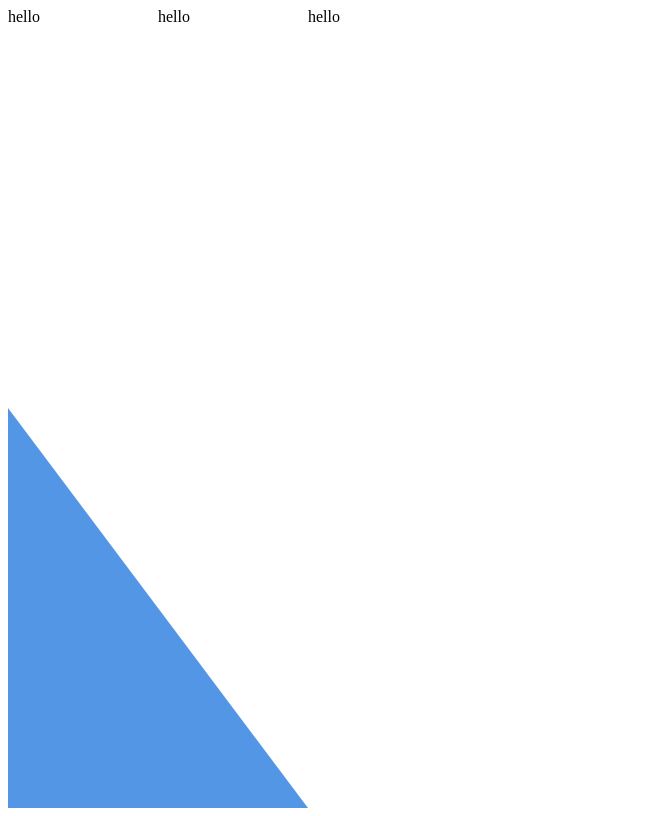
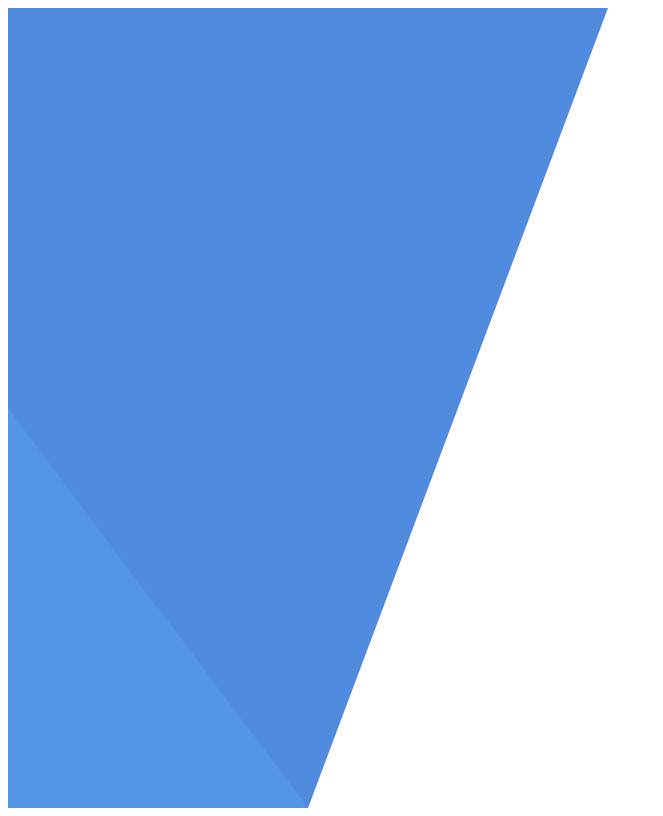
Before and after one commit to LindsayWilde/birthday-lindsay, a React (Create React App) app: page / in a window 1280 px wide. Shown: the whole page, without its empty margins (0-663 px from the left). Built offline with nearby package versions, Linux system fonts and the light colour scheme.

Commit message:
placed dark skews and added more scss files

```diff
--- a/src/App.css
+++ b/src/App.css
@@ -4,19 +4,43 @@
   display: grid;
   grid-template-rows: repeat(4, minmax(200px, 1fr));
   grid-template-columns: repeat(11, minmax(150px, 1fr)); }
+
 .grid__skew-light-one {
+  z-index: 10;
   -webkit-clip-path: polygon(0 0, 0% 100%, 100% 100%);
   clip-path: polygon(0 0, 0% 100%, 100% 100%);
-    background-color: #5496e6;
+  background-color: #5496E6;
+  margin-bottom: -1px;
   grid-column: 1/2;
   grid-row: 3/4; }
+
 .grid__skew-light-two {
+  z-index: 10;
   -webkit-clip-path: polygon(0 0, 0% 100%, 100% 100%);
   clip-path: polygon(0 0, 0% 100%, 100% 100%);
-    background-color: #5496e6;
+  background-color: #5496E6;
   grid-column: 2/3;
   grid-row: 4/5; }
+
 .grid__skew-light-three-box {
-    background-color: #5496e6;
+  z-index: 10;
+  background-color: #5496E6;
   grid-column: 1/2;
   grid-row: 4/5; }
+
+.grid__skew-dark-one-box {
+  background-color: #518BDE;
+  grid-column: 1/3;
+  grid-row: 1/5; }
+
+.grid__skew-dark-two {
+  -webkit-clip-path: polygon(0 0, 100% 0%, 50% 100%, 0% 100%);
+  clip-path: polygon(0 0, 100% 0%, 50% 100%, 0% 100%);
+  background-color: #518BDE;
+  grid-column: 1/5;
+  grid-row: 1/5; }
+
+.grid__skew-dark-three {
+  background-color: #518BDE;
+  grid-column: 1/2;
+  grid-row: 4/5; }
--- a/src/App.js
+++ b/src/App.js
@@ -5,9 +5,10 @@
   render() {
     return (
         <div className="grid">
-            <div>hello</div>
-            <div>hello</div>
-            <div>hello</div>
+            <div className="grid__skew-dark-one-box"></div>
+            <div className="grid__skew-dark-two"></div>
+            <div className="grid__skew-dark-three"></div>
+
             <div className="grid__skew-light-one"></div>
             <div className="grid__skew-light-two"></div>
             <div className="grid__skew-light-three-box"></div>
--- a/src/App.scss
+++ b/src/App.scss
@@ -1,30 +1,2 @@
-.grid {
-    height: 100vh;
-    width: 100vh;
-    display: grid;
-    grid-template-rows: repeat(4, minmax(200px, 1fr));
-    grid-template-columns: repeat(11, minmax(150px, 1fr));
-
-    &__skew-light-one {
-        -webkit-clip-path: polygon(0 0, 0% 100%, 100% 100%);
-        clip-path: polygon(0 0, 0% 100%, 100% 100%);
-        background-color: #5496e6;
-
-        grid-column: 1/2;
-        grid-row: 3/4;
-    }
-    &__skew-light-two {
-        -webkit-clip-path: polygon(0 0, 0% 100%, 100% 100%);
-        clip-path: polygon(0 0, 0% 100%, 100% 100%);
-        background-color: #5496e6;
-
-        grid-column: 2/3;
-        grid-row: 4/5;
-    }
-    &__skew-light-three-box {
-        background-color: #5496e6;
-
-        grid-column: 1/2;
-        grid-row: 4/5;
-    }
-}
+@import './base.scss';
+@import './clippaths.scss';
--- /dev/null
+++ b/src/base.css
@@ -0,0 +1,6 @@
+.grid {
+  height: 100vh;
+  width: 100vh;
+  display: grid;
+  grid-template-rows: repeat(4, minmax(200px, 1fr));
+  grid-template-columns: repeat(11, minmax(150px, 1fr)); }
--- /dev/null
+++ b/src/base.scss
@@ -0,0 +1,10 @@
+$color-blue-one: #5496E6;
+$color-blue-two: #518BDE;
+
+.grid {
+    height: 100vh;
+    width: 100vh;
+    display: grid;
+    grid-template-rows: repeat(4, minmax(200px, 1fr));
+    grid-template-columns: repeat(11, minmax(150px, 1fr));
+}
--- /dev/null
+++ b/src/clippaths.scss
@@ -0,0 +1,51 @@
+.grid {
+    &__skew-light-one {
+        z-index: 10;
+
+        -webkit-clip-path: polygon(0 0, 0% 100%, 100% 100%);
+        clip-path: polygon(0 0, 0% 100%, 100% 100%);
+        background-color: $color-blue-one;
+        margin-bottom: -1px;
+
+        grid-column: 1/2;
+        grid-row: 3/4;
+    }
+    &__skew-light-two {
+        z-index: 10;
+
+        -webkit-clip-path: polygon(0 0, 0% 100%, 100% 100%);
+        clip-path: polygon(0 0, 0% 100%, 100% 100%);
+        background-color: $color-blue-one;
+
+        grid-column: 2/3;
+        grid-row: 4/5;
+    }
+    &__skew-light-three-box {
+        z-index: 10;
+        background-color: $color-blue-one;
+
+        grid-column: 1/2;
+        grid-row: 4/5;
+    }
+}
+
+.grid{
+    &__skew-dark-one-box {
+        background-color: $color-blue-two;
+        grid-column: 1/3;
+        grid-row: 1/5;
+    }
+    &__skew-dark-two {
+        -webkit-clip-path: polygon(0 0, 100% 0%, 50% 100%, 0% 100%);
+        clip-path: polygon(0 0, 100% 0%, 50% 100%, 0% 100%);
+
+        background-color: $color-blue-two;
+        grid-column: 1/5;
+        grid-row: 1/5;
+    }
+    &__skew-dark-three {
+        background-color: $color-blue-two;
+        grid-column: 1/2;
+        grid-row: 4/5;
+    }
+}
```
Also changed, not shown: src/clippaths.css (added), 1 other file (tests, documents, lock files or other folders). Lines whose indentation alone changed are shown as unchanged.
